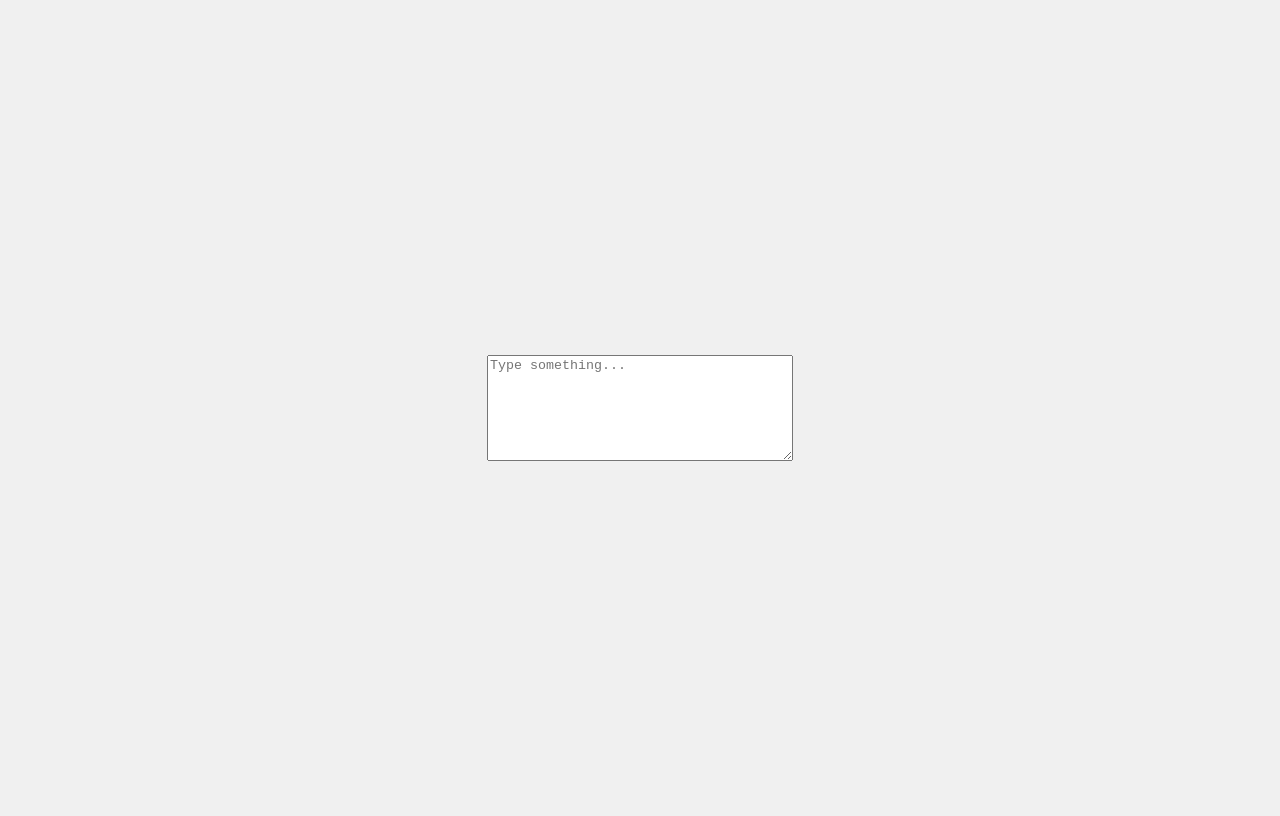
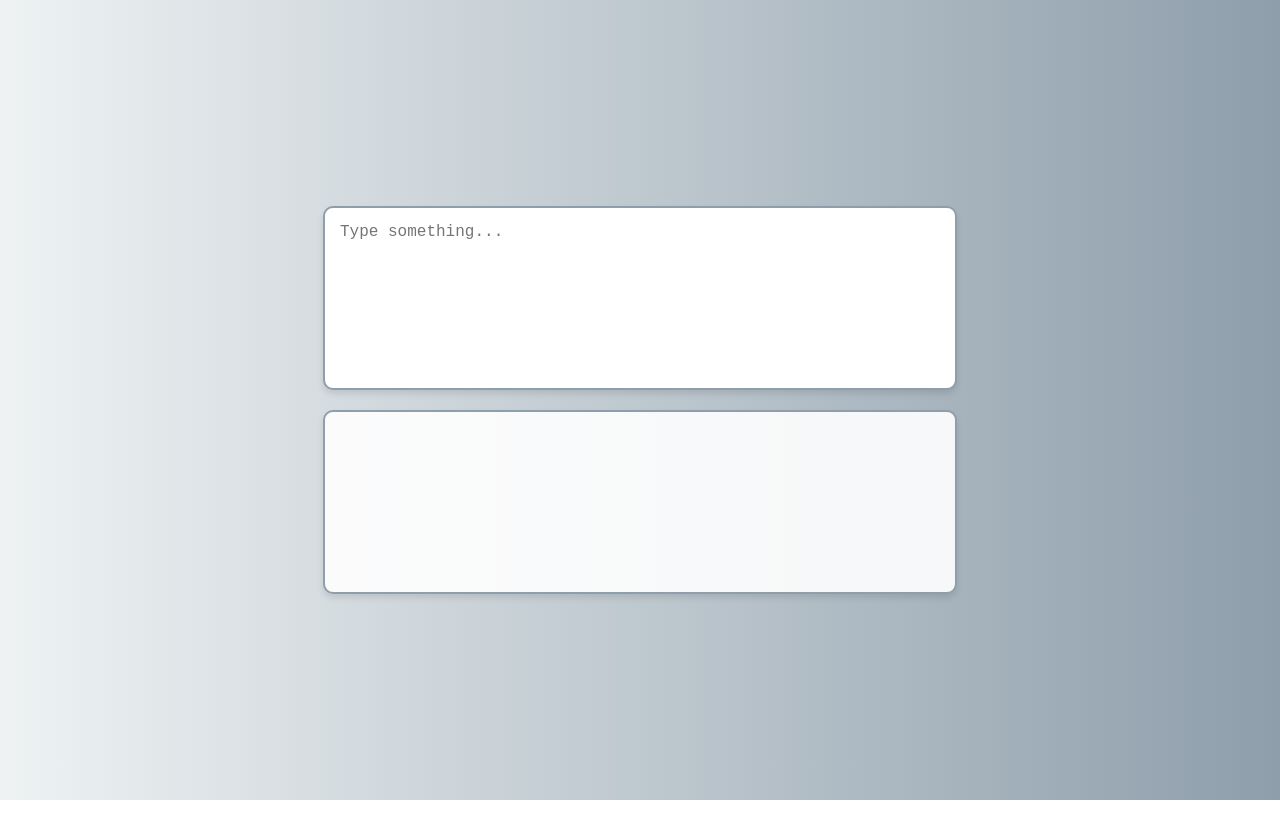
Before and after one commit to samratbose10/RandomTextSize, a plain HTML site: page index.html in a window 1280 px wide. Drawn offline with Linux system fonts and the light colour scheme.

Commit message:
final commit

```diff
--- a/index.html
+++ b/index.html
@@ -3,7 +3,7 @@
 <head>
     <meta charset="UTF-8">
     <meta name="viewport" content="width=device-width, initial-scale=1.0">
-    <title>Random Character Size</title>
+    <title>Random Character Size and Color</title>
     <link rel="stylesheet" href="styles.css">
 </head>
 <body>
--- a/script.js
+++ b/script.js
@@ -10,16 +10,18 @@ function updateText() {
         const span = document.createElement('span');
         span.classList.add('char');
         span.textContent = char;
-        setRandomSize(span);
+        setRandomStyle(span);
         outputText.appendChild(span);
     }
 }
 
-function setRandomSize(element) {
+function setRandomStyle(element) {
     const randomSize = Math.floor(Math.random() * 30) + 10;
+    const randomColor = `hsl(${Math.random() * 360}, 100%, 50%)`;
     element.style.fontSize = `${randomSize}px`;
+    element.style.color = randomColor;
 }
 
 setInterval(() => {
-    document.querySelectorAll('.char').forEach(setRandomSize);
+    document.querySelectorAll('.char').forEach(setRandomStyle);
 }, 1000);
--- a/styles.css
+++ b/styles.css
@@ -1,25 +1,51 @@
 body {
-    font-family: Arial, sans-serif;
+    font-family: 'Helvetica Neue', Arial, sans-serif;
+    background: linear-gradient(to right, #eef2f3, #8e9eab);
     display: flex;
     flex-direction: column;
     align-items: center;
     justify-content: center;
     height: 100vh;
-    background-color: #f0f0f0;
+    margin: 0;
+    padding: 20px;
+    box-sizing: border-box;
 }
 
 textarea {
-    width: 300px;
-    height: 100px;
-    margin-bottom: 20p;
+    width: 80%;
+    max-width: 600px;
+    height: 150px;
+    margin-bottom: 20px;
+    padding: 15px;
+    border: 2px solid #8e9eab;
+    border-radius: 10px;
+    font-size: 16px;
+    resize: none;
+    box-shadow: 0 4px 6px rgba(0, 0, 0, 0.1);
+    transition: border-color 0.3s ease, box-shadow 0.3s ease;
+}
+
+textarea:focus {
+    outline: none;
+    border-color: #5c6f7b;
+    box-shadow: 0 4px 12px rgba(0, 0, 0, 0.2);
 }
 
 .output {
     display: flex;
     flex-wrap: wrap;
-    max-width: 300px;
+    width: 80%;
+    max-width: 600px;
+    min-height: 150px;
+    padding: 15px;
+    border: 2px solid #8e9eab;
+    border-radius: 10px;
+    background-color: rgba(255, 255, 255, 0.9);
+    box-shadow: 0 4px 6px rgba(0, 0, 0, 0.1);
+    transition: all 0.3s ease;
 }
 
 .char {
-    transition font-size 0.5s;
+    transition: font-size 0.5s, color 0.5s;
+    margin: 2px;
 }
```
